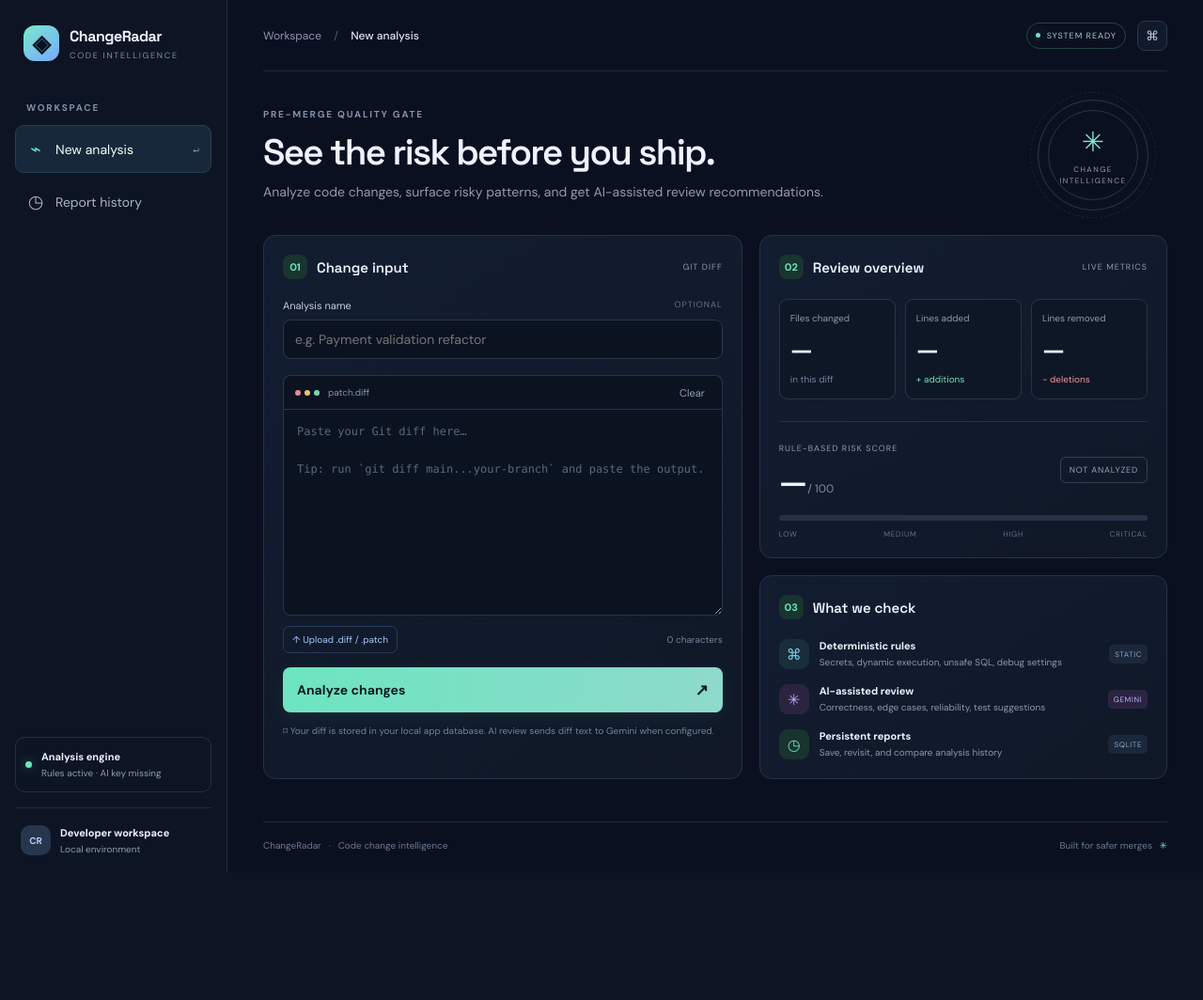
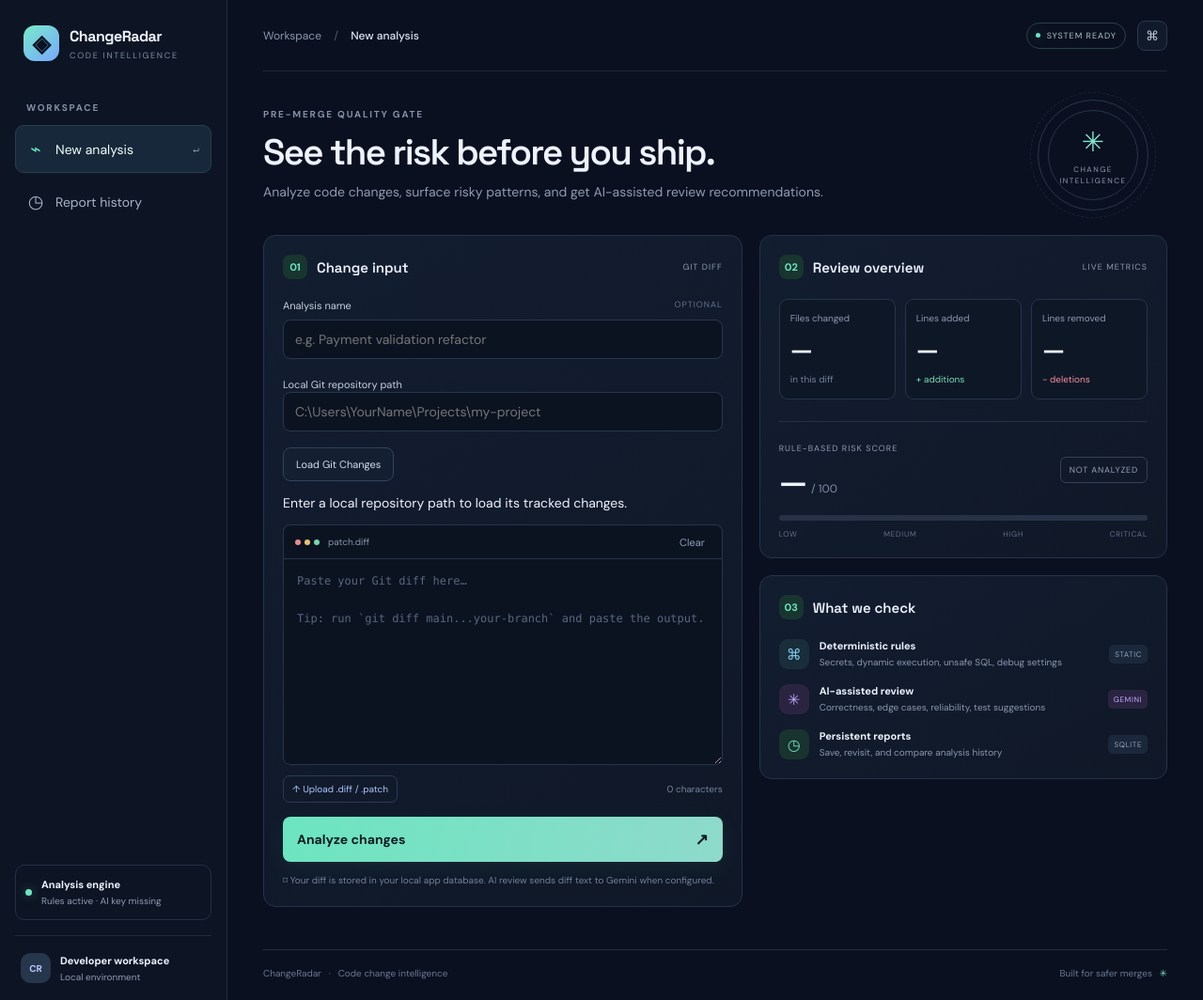
Before and after one commit to Sanjith2603/ChangeRadar, a Flask app: page / in a window 1280 px wide. Shown: the whole page at 94% size. Before the commit the page ends 928 px from the top, so only its background shows below. Run offline with Flask 3, Linux system fonts and the light colour scheme.

Commit message:
Add local Git repository integration

```diff
--- a/static/app.js
+++ b/static/app.js
@@ -141,3 +141,63 @@ async function deleteReport(id) {
   } catch (err) { showToast(err.message); }
 }
 checkHealth();
+
+$("load-git-btn").addEventListener("click", async () => {
+  const repoPath = $("repo-path").value.trim();
+  const status = $("git-status");
+  const button = $("load-git-btn");
+
+  if (!repoPath) {
+    status.textContent = "Please enter your local Git repository path.";
+    return;
+  }
+
+  button.disabled = true;
+  button.querySelector("span").textContent = "Loading changes...";
+  status.textContent = "Reading Git changes from your repository...";
+
+  try {
+    const response = await fetch("/api/git-diff", {
+      method: "POST",
+      headers: {
+        "Content-Type": "application/json"
+      },
+      body: JSON.stringify({
+        repo_path: repoPath
+      })
+    });
+
+    const data = await response.json();
+
+    if (!response.ok) {
+      throw new Error(data.error || data.message || "Could not load Git changes.");
+    }
+
+    if (data.has_changes && data.diff_text) {
+      $("diff-input").value = data.diff_text;
+      updateCount();
+
+      if (!$("analysis-title").value.trim()) {
+        $("analysis-title").value = data.repo_name
+          ? `Git review: ${data.repo_name}`
+          : "Git repository review";
+      }
+
+      status.textContent =
+        `Git changes loaded from ${data.repo_name || "repository"} (${data.branch || "current branch"}).`;
+
+      showToast("Git changes loaded. Click Analyze changes.");
+    } else {
+      status.textContent =
+        data.message || "No tracked changes found. Modify a tracked file and try again.";
+
+      showToast("No Git changes found.");
+    }
+  } catch (error) {
+    status.textContent = `Error: ${error.message}`;
+    showToast(error.message || "Failed to load Git changes.");
+  } finally {
+    button.disabled = false;
+    button.querySelector("span").textContent = "Load Git Changes";
+  }
+});
--- a/templates/index.html
+++ b/templates/index.html
@@ -1,70 +1,404 @@
+
 <!doctype html>
 <html lang="en">
 <head>
   <meta charset="utf-8">
   <meta name="viewport" content="width=device-width, initial-scale=1">
   <title>ChangeRadar — Code Change Intelligence</title>
+
   <link rel="preconnect" href="https://fonts.googleapis.com">
   <link href="https://fonts.googleapis.com/css2?family=DM+Sans:wght@400;500;600;700&family=Space+Grotesk:wght@500;600;700&display=swap" rel="stylesheet">
+
   <link rel="stylesheet" href="{{ url_for('static', filename='style.css') }}">
 </head>
+
 <body>
   <div class="app-shell">
+
+    <!-- Sidebar -->
     <aside class="sidebar">
-      <div class="brand"><div class="brand-mark">◈</div><div><strong>ChangeRadar</strong><small>CODE INTELLIGENCE</small></div></div>
+      <div class="brand">
+        <div class="brand-mark">◈</div>
+        <div>
+          <strong>ChangeRadar</strong>
+          <small>CODE INTELLIGENCE</small>
+        </div>
+      </div>
+
       <div class="nav-label">WORKSPACE</div>
-      <button class="nav-item active" data-view="analyze"><span>⌁</span> New analysis <kbd>↵</kbd></button>
-      <button class="nav-item" data-view="history"><span>◷</span> Report history</button>
+
+      <button class="nav-item active" data-view="analyze">
+        <span>⌁</span> New analysis <kbd>↵</kbd>
+      </button>
+
+      <button class="nav-item" data-view="history">
+        <span>◷</span> Report history
+      </button>
+
       <div class="sidebar-bottom">
-        <div class="status-card"><span class="status-dot"></span><div><strong>Analysis engine</strong><small id="engine-status">Checking configuration…</small></div></div>
-        <div class="profile"><div class="avatar">CR</div><div><strong>Developer workspace</strong><small>Local environment</small></div></div>
+        <div class="status-card">
+          <span class="status-dot"></span>
+          <div>
+            <strong>Analysis engine</strong>
+            <small id="engine-status">Checking configuration…</small>
+          </div>
+        </div>
+
+        <div class="profile">
+          <div class="avatar">CR</div>
+          <div>
+            <strong>Developer workspace</strong>
+            <small>Local environment</small>
+          </div>
+        </div>
       </div>
     </aside>
 
+    <!-- Main content -->
     <main class="main">
-      <header class="topbar"><div class="breadcrumb">Workspace <span>/</span> <b id="crumb">New analysis</b></div><div class="top-actions"><span class="live-pill"><i></i> SYSTEM READY</span><button class="icon-button" id="sample-btn" title="Load sample diff">⌘</button></div></header>
 
+      <header class="topbar">
+        <div class="breadcrumb">
+          Workspace <span>/</span>
+          <b id="crumb">New analysis</b>
+        </div>
+
+        <div class="top-actions">
+          <span class="live-pill"><i></i> SYSTEM READY</span>
+          <button class="icon-button" id="sample-btn" title="Load sample diff">⌘</button>
+        </div>
+      </header>
+
+      <!-- Analysis view -->
       <section id="analyze-view" class="view">
-        <div class="page-heading"><div><div class="eyebrow">PRE-MERGE QUALITY GATE</div><h1>See the risk before<br class="mobile-break"> you ship.</h1><p>Analyze code changes, surface risky patterns, and get AI-assisted review recommendations.</p></div><div class="heading-orb"><span>✳</span><small>CHANGE<br>INTELLIGENCE</small></div></div>
+
+        <div class="page-heading">
+          <div>
+            <div class="eyebrow">PRE-MERGE QUALITY GATE</div>
+            <h1>See the risk before<br class="mobile-break"> you ship.</h1>
+            <p>
+              Analyze code changes, surface risky patterns,
+              and get AI-assisted review recommendations.
+            </p>
+          </div>
+
+          <div class="heading-orb">
+            <span>✳</span>
+            <small>CHANGE<br>INTELLIGENCE</small>
+          </div>
+        </div>
 
         <div class="workspace-grid">
+
+          <!-- Input panel -->
           <section class="panel input-panel">
-            <div class="panel-heading"><div><span class="step">01</span><h2>Change input</h2></div><span class="muted tiny">GIT DIFF</span></div>
-            <label class="field-label" for="analysis-title">Analysis name <span>OPTIONAL</span></label>
-            <input id="analysis-title" class="text-input" maxlength="180" placeholder="e.g. Payment validation refactor">
-            <div class="editor-top"><div class="editor-dots"><i></i><i></i><i></i></div><span>patch.diff</span><button id="clear-btn" class="text-button">Clear</button></div>
-            <textarea id="diff-input" spellcheck="false" placeholder="Paste your Git diff here…
 
-Tip: run `git diff main...your-branch` and paste the output."></textarea>
-            <div class="input-footer"><label class="upload-button" for="diff-file">↑ Upload .diff / .patch<input id="diff-file" type="file" accept=".diff,.patch,.txt"></label><span id="input-count">0 characters</span></div>
-            <button id="analyze-btn" class="primary-button"><span>Analyze changes</span><b>↗</b></button>
-            <p class="privacy-note">⌑ Your diff is stored in your local app database. AI review sends diff text to Gemini when configured.</p>
+            <div class="panel-heading">
+              <div>
+                <span class="step">01</span>
+                <h2>Change input</h2>
+              </div>
+              <span class="muted tiny">GIT DIFF</span>
+            </div>
+
+            <label class="field-label" for="analysis-title">
+              Analysis name <span>OPTIONAL</span>
+            </label>
+
+            <input
+              id="analysis-title"
+              class="text-input"
+              maxlength="180"
+              placeholder="e.g. Payment validation refactor"
+            >
+
+            <!-- Git repository integration: single instance -->
+            <div class="git-connect">
+
+              <label class="field-label" for="repo-path">
+                Local Git repository path
+              </label>
+
+              <input
+                id="repo-path"
+                class="text-input"
+                type="text"
+                placeholder="C:\Users\YourName\Projects\my-project"
+              >
+
+              <button
+                id="load-git-btn"
+                class="secondary-button git-load-btn"
+                type="button"
+              >
+                <span>Load Git Changes</span>
+              </button>
+
+              <p id="git-status" class="git-status">
+                Enter a local repository path to load its tracked changes.
+              </p>
+
+            </div>
+            <!-- End Git repository integration -->
+
+            <!-- Diff editor -->
+            <div class="editor-top">
+              <div class="editor-dots">
+                <i></i><i></i><i></i>
+              </div>
+
+              <span>patch.diff</span>
+
+              <button id="clear-btn" class="text-button" type="button">
+                Clear
+              </button>
+            </div>
+
+            <textarea
+              id="diff-input"
+              spellcheck="false"
+              placeholder="Paste your Git diff here…
+
+Tip: run `git diff main...your-branch` and paste the output."
+            ></textarea>
+
+            <div class="input-footer">
+              <label class="upload-button" for="diff-file">
+                ↑ Upload .diff / .patch
+                <input
+                  id="diff-file"
+                  type="file"
+                  accept=".diff,.patch,.txt"
+                >
+              </label>
+
+              <span id="input-count">0 characters</span>
+            </div>
+
+            <button id="analyze-btn" class="primary-button" type="button">
+              <span>Analyze changes</span>
+              <b>↗</b>
+            </button>
+
+            <p class="privacy-note">
+              ⌑ Your diff is stored in your local app database.
+              AI review sends diff text to Gemini when configured.
+            </p>
+
           </section>
 
+          <!-- Right-side overview -->
           <section class="right-column">
-            <div class="panel overview-panel"><div class="panel-heading"><div><span class="step">02</span><h2>Review overview</h2></div><span class="muted tiny">LIVE METRICS</span></div>
-              <div class="metric-grid"><div class="metric"><span>Files changed</span><strong id="metric-files">—</strong><small>in this diff</small></div><div class="metric"><span>Lines added</span><strong id="metric-added">—</strong><small class="positive">+ additions</small></div><div class="metric"><span>Lines removed</span><strong id="metric-removed">—</strong><small class="negative">− deletions</small></div></div>
-              <div class="risk-block"><div class="risk-top"><div><span class="muted">RULE-BASED RISK SCORE</span><div class="risk-number"><strong id="risk-score">—</strong><span>/ 100</span></div></div><span id="risk-badge" class="risk-badge neutral">NOT ANALYZED</span></div><div class="risk-track"><div id="risk-fill"></div></div><div class="risk-scale"><span>LOW</span><span>MEDIUM</span><span>HIGH</span><span>CRITICAL</span></div></div>
+
+            <div class="panel overview-panel">
+
+              <div class="panel-heading">
+                <div>
+                  <span class="step">02</span>
+                  <h2>Review overview</h2>
+                </div>
+                <span class="muted tiny">LIVE METRICS</span>
+              </div>
+
+              <div class="metric-grid">
+
+                <div class="metric">
+                  <span>Files changed</span>
+                  <strong id="metric-files">—</strong>
+                  <small>in this diff</small>
+                </div>
+
+                <div class="metric">
+                  <span>Lines added</span>
+                  <strong id="metric-added">—</strong>
+                  <small class="positive">+ additions</small>
+                </div>
+
+                <div class="metric">
+                  <span>Lines removed</span>
+                  <strong id="metric-removed">—</strong>
+                  <small class="negative">− deletions</small>
+                </div>
+
+              </div>
+
+              <div class="risk-block">
+
+                <div class="risk-top">
+                  <div>
+                    <span class="muted">RULE-BASED RISK SCORE</span>
+                    <div class="risk-number">
+                      <strong id="risk-score">—</strong>
+                      <span>/ 100</span>
+                    </div>
+                  </div>
+
+                  <span id="risk-badge" class="risk-badge neutral">
+                    NOT ANALYZED
+                  </span>
+                </div>
+
+                <div class="risk-track">
+                  <div id="risk-fill"></div>
+                </div>
+
+                <div class="risk-scale">
+                  <span>LOW</span>
+                  <span>MEDIUM</span>
+                  <span>HIGH</span>
+                  <span>CRITICAL</span>
+                </div>
+
+              </div>
             </div>
-            <div class="panel insight-panel"><div class="panel-heading"><div><span class="step">03</span><h2>What we check</h2></div></div><div class="check-list"><div><span class="check-icon">⌘</span><div><strong>Deterministic rules</strong><small>Secrets, dynamic execution, unsafe SQL, debug settings</small></div><span class="tag">STATIC</span></div><div><span class="check-icon purple">✳</span><div><strong>AI-assisted review</strong><small>Correctness, edge cases, reliability, test suggestions</small></div><span class="tag ai-tag">GEMINI</span></div><div><span class="check-icon green">◷</span><div><strong>Persistent reports</strong><small>Save, revisit, and compare analysis history</small></div><span class="tag">SQLITE</span></div></div></div>
+
+            <!-- Checks information -->
+            <div class="panel insight-panel">
+
+              <div class="panel-heading">
+                <div>
+                  <span class="step">03</span>
+                  <h2>What we check</h2>
+                </div>
+              </div>
+
+              <div class="check-list">
+
+                <div>
+                  <span class="check-icon">⌘</span>
+                  <div>
+                    <strong>Deterministic rules</strong>
+                    <small>Secrets, dynamic execution, unsafe SQL, debug settings</small>
+                  </div>
+                  <span class="tag">STATIC</span>
+                </div>
+
+                <div>
+                  <span class="check-icon purple">✳</span>
+                  <div>
+                    <strong>AI-assisted review</strong>
+                    <small>Correctness, edge cases, reliability, test suggestions</small>
+                  </div>
+                  <span class="tag ai-tag">GEMINI</span>
+                </div>
+
+                <div>
+                  <span class="check-icon green">◷</span>
+                  <div>
+                    <strong>Persistent reports</strong>
+                    <small>Save, revisit, and compare analysis history</small>
+                  </div>
+                  <span class="tag">SQLITE</span>
+                </div>
+
+              </div>
+            </div>
+
           </section>
         </div>
 
+        <!-- Analysis results -->
         <section id="results-section" class="results-section hidden">
-          <div class="results-heading"><div><div class="eyebrow">ANALYSIS COMPLETE</div><h2 id="result-title">Review results</h2><p id="result-summary"></p></div><button id="new-analysis-btn" class="secondary-button">＋ New analysis</button></div>
-          <div class="result-grid"><div class="panel findings-panel"><div class="panel-heading"><div><span class="step">04</span><h2>Rule-based findings</h2></div><span id="finding-count" class="count-pill">0 findings</span></div><div id="findings-list" class="findings-list"></div></div>
-          <div class="panel ai-panel"><div class="panel-heading"><div><span class="step ai-step">✳</span><h2>AI review</h2></div><span class="ai-label">GEMINI</span></div><div id="ai-content"><div class="empty-ai"><span>✳</span><strong>AI insights will appear here</strong><p>Analyze a diff to get additional review notes and test ideas.</p></div></div></div></div>
+
+          <div class="results-heading">
+            <div>
+              <div class="eyebrow">ANALYSIS COMPLETE</div>
+              <h2 id="result-title">Review results</h2>
+              <p id="result-summary"></p>
+            </div>
+
+            <button id="new-analysis-btn" class="secondary-button" type="button">
+              ＋ New analysis
+            </button>
+          </div>
+
+          <div class="result-grid">
+
+            <div class="panel findings-panel">
+              <div class="panel-heading">
+                <div>
+                  <span class="step">04</span>
+                  <h2>Rule-based findings</h2>
+                </div>
+                <span id="finding-count" class="count-pill">0 findings</span>
+              </div>
+
+              <div id="findings-list" class="findings-list"></div>
+            </div>
+
+            <div class="panel ai-panel">
+              <div class="panel-heading">
+                <div>
+                  <span class="step ai-step">✳</span>
+                  <h2>AI review</h2>
+                </div>
+                <span class="ai-label">GEMINI</span>
+              </div>
+
+              <div id="ai-content">
+                <div class="empty-ai">
+                  <span>✳</span>
+                  <strong>AI insights will appear here</strong>
+                  <p>
+                    Analyze a diff to get additional review notes and test ideas.
+                  </p>
+                </div>
+              </div>
+            </div>
+
+          </div>
         </section>
+
       </section>
 
+      <!-- Report history view -->
       <section id="history-view" class="view hidden">
-        <div class="page-heading compact"><div><div class="eyebrow">YOUR WORKSPACE</div><h1>Report history.</h1><p>Revisit previous code reviews and their findings.</p></div><button class="primary-button compact-button" id="history-new-btn">＋ New analysis</button></div>
-        <div class="panel history-panel"><div class="panel-heading"><div><span class="step">◷</span><h2>Saved reports</h2></div><button id="refresh-history" class="text-button">↻ Refresh</button></div><div id="history-list" class="history-list"></div></div>
+
+        <div class="page-heading compact">
+          <div>
+            <div class="eyebrow">YOUR WORKSPACE</div>
+            <h1>Report history.</h1>
+            <p>Revisit previous code reviews and their findings.</p>
+          </div>
+
+          <button
+            class="primary-button compact-button"
+            id="history-new-btn"
+            type="button"
+          >
+            ＋ New analysis
+          </button>
+        </div>
+
+        <div class="panel history-panel">
+
+          <div class="panel-heading">
+            <div>
+              <span class="step">◷</span>
+              <h2>Saved reports</h2>
+            </div>
+
+            <button id="refresh-history" class="text-button" type="button">
+              ↻ Refresh
+            </button>
+          </div>
+
+          <div id="history-list" class="history-list"></div>
+
+        </div>
       </section>
-      <footer><span>ChangeRadar <b>·</b> Code change intelligence</span><span>Built for safer merges <span class="footer-spark">✳</span></span></footer>
+
+      <!-- Footer -->
+      <footer>
+        <span>ChangeRadar <b>·</b> Code change intelligence</span>
+        <span>Built for safer merges <span class="footer-spark">✳</span></span>
+      </footer>
+
     </main>
   </div>
+
   <div id="toast" class="toast"></div>
+
   <script src="{{ url_for('static', filename='app.js') }}"></script>
 </body>
 </html>
```
